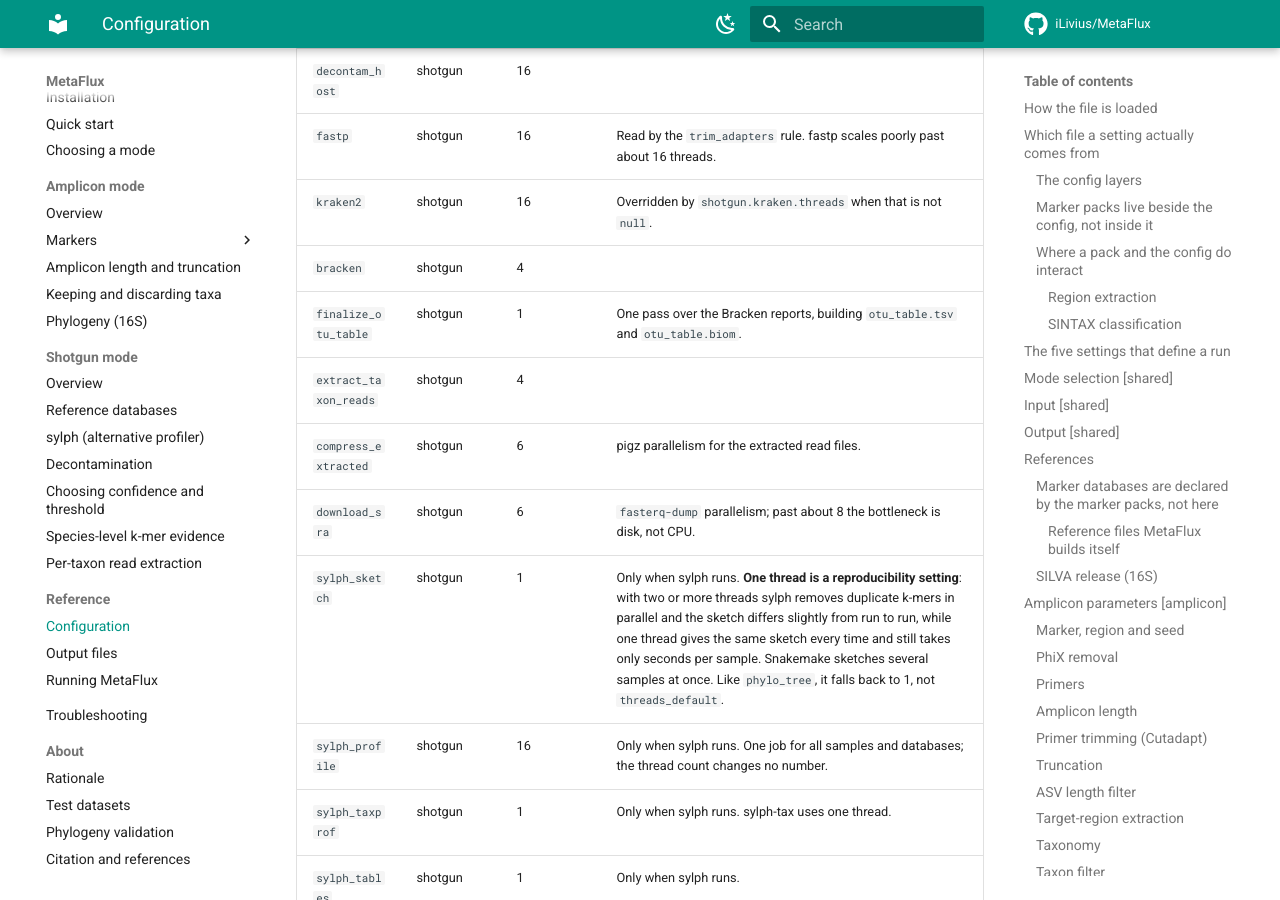
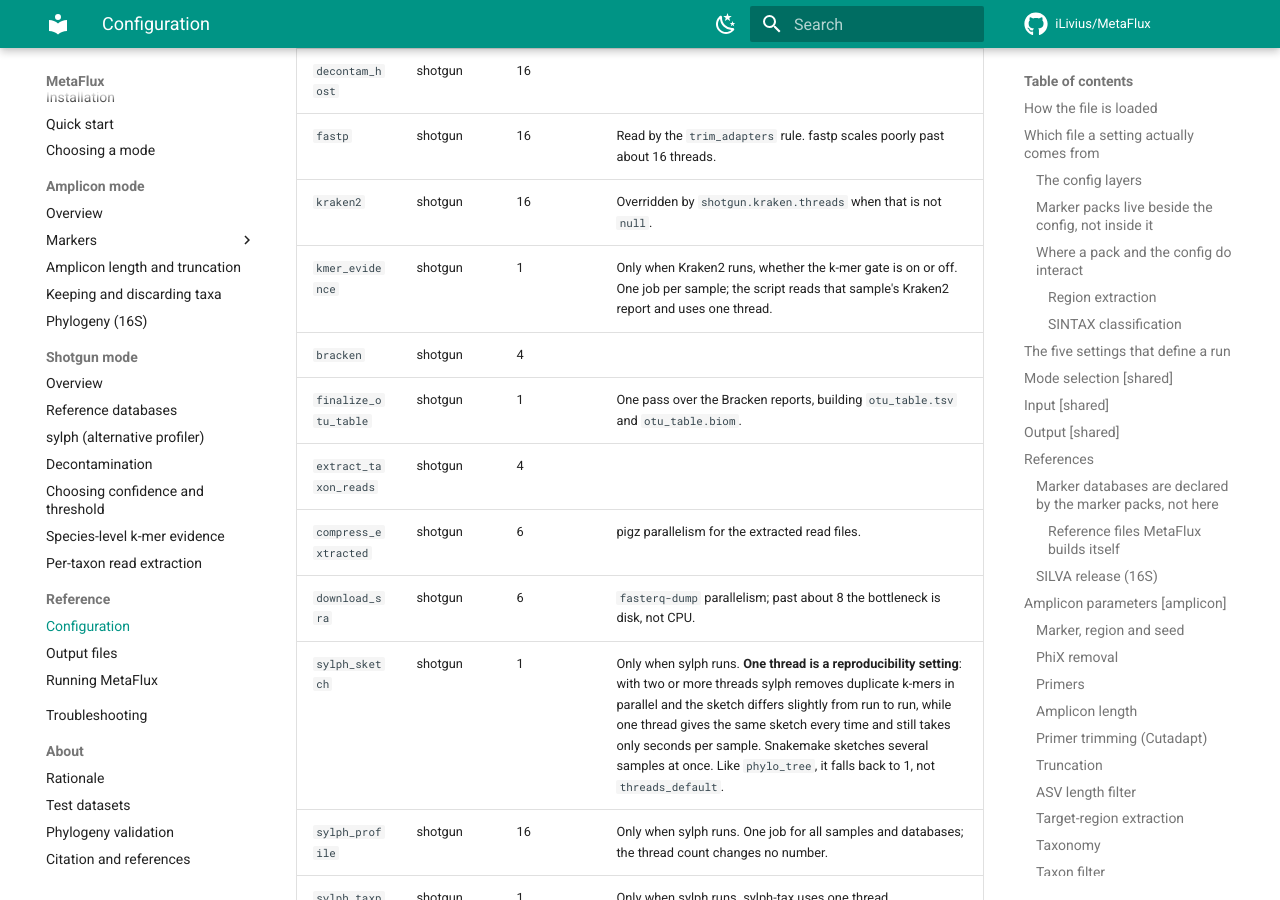
Before and after one commit to iLivius/MetaFlux, an MkDocs documentation site: the page built from docs/reference/configuration.md, in a window 1280 px wide and 900 px high, scrolled down 35598 px. Built offline with MkDocs 1.6.1 and Material for MkDocs 9.7.7, drawn with Linux system fonts in a browser that asks for light colours; comment, search, counter and statistics services are not loaded; some of the changed text lies outside the part shown.

Commit message:
Docs: the kmer_evidence rows of the resources tables
The config template sets resources.threads.kmer_evidence (1) and
resources.mem_mb.kmer_evidence (2000), and rule kmer_evidence reads both,
but the Threads and Memory tables of configuration.md had no row for
them. Each table gains one, between kraken2 and bracken, as in the
template: the rule runs only when Kraken2 runs, with the k-mer gate on or
off, one job per sample; it reads that sample's Kraken2 report on one
thread and draws its evidence plot.

Tested:
- mkdocs build --strict with the heading-link check of mkdocs.yml: no
  warning.
- The two tables read back from the built page (33 and 29 rows): every
  resources key of the template now has a row, and no row names a key
  the template lacks; the new rows give the template's values.
- The job dumps of the 16 shotgun configs of the release matrix: one
  kmer_evidence job per sample, with 1 thread, under profiler kraken2
  and both, with the gate on or off; none under sylph.

Reruns: none. Only the docs change.

```diff
--- a/docs/reference/configuration.md
+++ b/docs/reference/configuration.md
@@ -1196,6 +1196,7 @@
 | `decontam_host` | shotgun | 16 | |
 | `fastp` | shotgun | 16 | Read by the `trim_adapters` rule. fastp scales poorly past about 16 threads. |
 | `kraken2` | shotgun | 16 | Overridden by `shotgun.kraken.threads` when that is not `null`. |
+| `kmer_evidence` | shotgun | 1 | Only when Kraken2 runs, whether the k-mer gate is on or off. One job per sample; the script reads that sample's Kraken2 report and uses one thread. |
 | `bracken` | shotgun | 4 | |
 | `finalize_otu_table` | shotgun | 1 | One pass over the Bracken reports, building `otu_table.tsv` and `otu_table.biom`. |
 | `extract_taxon_reads` | shotgun | 4 | |
@@ -1231,6 +1232,7 @@
 | `decontam_host` | shotgun | 30000 | Mapping against that index. |
 | `fastp` | shotgun | 8000 | Read by the `trim_adapters` rule. |
 | `kraken2` | shotgun | 20000 | Not read — the real figure is computed at parse time from `memory_mapping` and the actual `hash.k2d` size. |
+| `kmer_evidence` | shotgun | 2000 | Only when Kraken2 runs. Holds one sample's Kraken2 report and draws its evidence plot. |
 | `bracken` | shotgun | 4000 | |
 | `finalize_otu_table` | shotgun | 2000 | |
 | `extract_taxon_reads` | shotgun | 2000 | |
```
